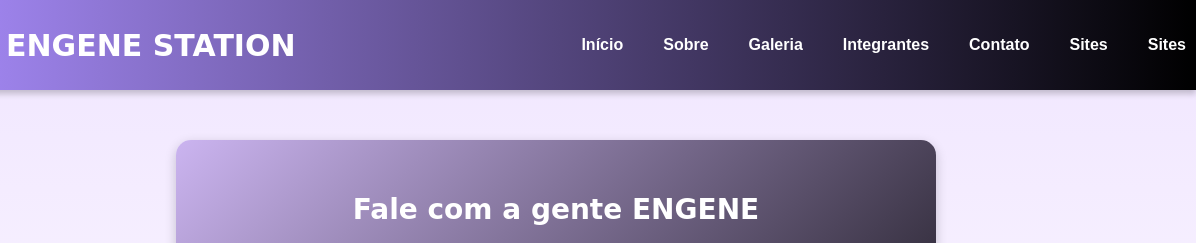
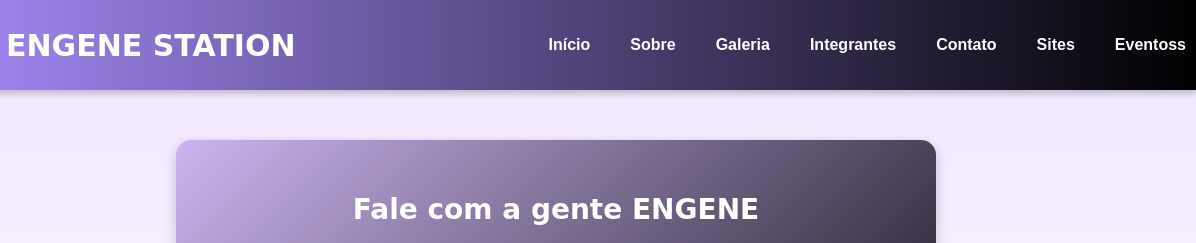
Before and after one commit to MoniqueBicudobjj/enhypen.rec, a plain HTML site: page contato.html in a window 1280 px wide. Shown: the top 243 px of the page, 84-1280 px from the left. Drawn offline with Linux system fonts and the light colour scheme.

Commit message:
contato.html

```diff
--- a/contato.html
+++ b/contato.html
@@ -24,7 +24,7 @@
         <li><a href="integrantes.html">Integrantes</a></li>
         <li><a href="contato.html">Contato</a></li>
          <li><a href="sites.html">Sites</a></li>
-        <li><a href="eventos.html">Sites</a></li>
+        <li><a href="eventos.html">Eventoss</a></li>
     </ul>
     </nav>
     </header>
@@ -42,4 +42,5 @@
 
  <footer class="footer container flex flex-center">
         <p class="text text-small text-muted">&copy; 2025 ENGENE STATION. Todos os direitos reservados.</p>
+
     </footer>
```
